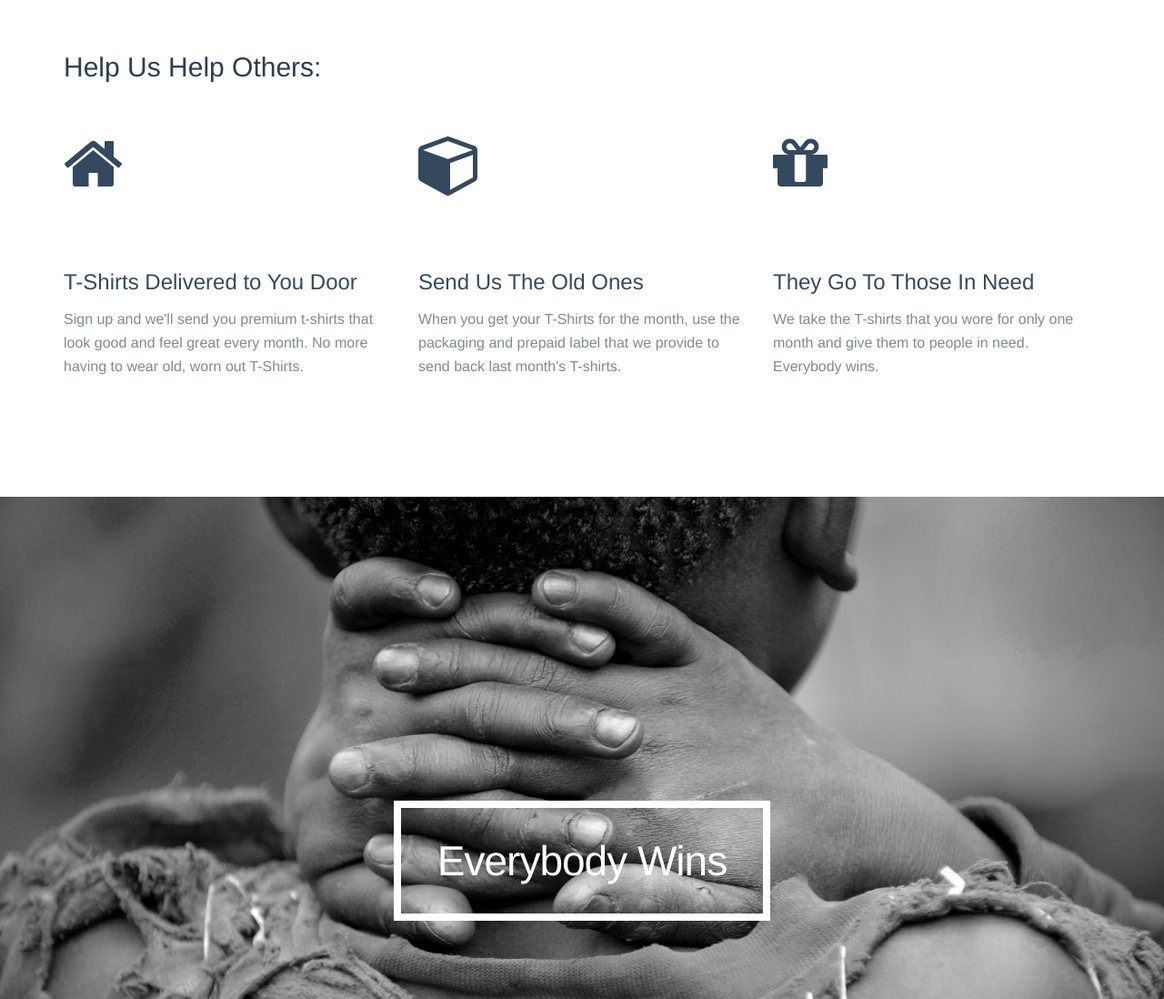
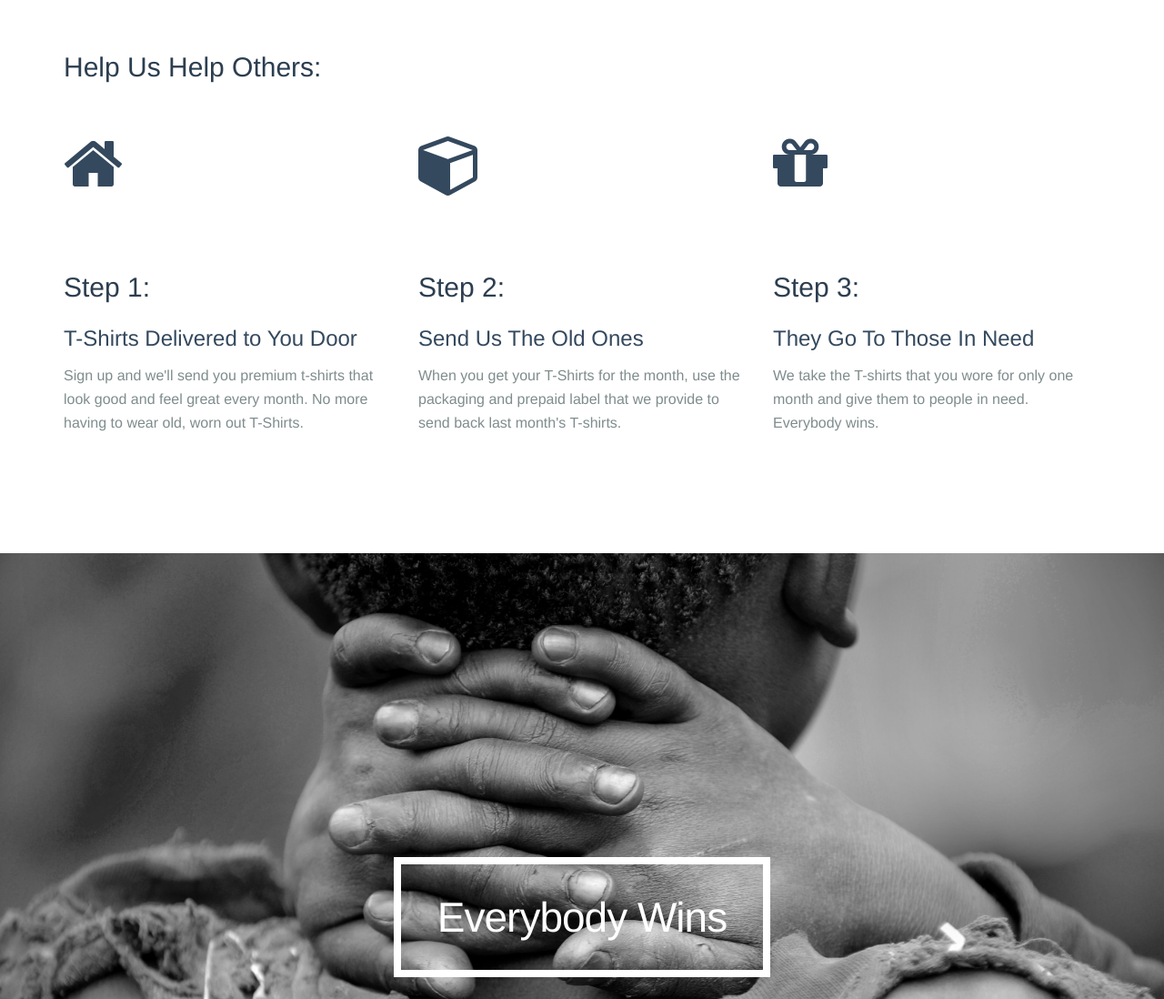
Before and after one commit to chadclark1/T-ShirtCo, a plain HTML site: page index.html in a window 1280 px wide. Shown: the part 1233-2331 px from the top of the page at 91% size. Drawn offline with nearby package versions, Linux system fonts and the light colour scheme; a script that the page names is missing.

Commit message:
icons
icons for steps

```diff
--- a/index.html
+++ b/index.html
@@ -88,8 +88,8 @@
         <div class="row features">
             <div class="col-sm-4">
                 <i class="fa fa-home fa-5x"></i>
-                <!--
-                <h1>Step 1:</h1>
+
+                <h3>Step 1:</h3>
                 <!--
                 <img src="startup/common-files/icons/retina-ready-s@2x.png" alt="" width="117" height="104">
                 -->
@@ -99,8 +99,8 @@
             </div>
             <div class="col-sm-4">
                 <i class="fa fa-cube fa-5x"></i>
-                <!--
-                <h1>Step 2:</h1>
+
+                <h3>Step 2:</h3>
                 <!--
                 <img src="startup/common-files/icons/clock@2x.png" alt="" width="104" height="104">
                 -->
@@ -110,8 +110,8 @@
             </div>
             <div class="col-sm-4">
                 <i class="fa fa-gift fa-5x"></i>
-                <!--
-                <h1>Step 3:</h1>
+
+                <h3>Step 3:</h3>
                 <!--
                 <img src="startup/common-files/icons/rocket@2x.png" alt="" width="101" height="101">
                 -->
--- a/static/css/style.css
+++ b/static/css/style.css
@@ -1098,15 +1098,19 @@ body > .navbar-collapse .navbar-search .btn-primary:hover {
 .content-4 .features > [class*="col-sm-"] {
   position: relative;
   padding-top: 180px;
-  padding-bottom: 50px;
+  padding-bottom: 0px;
 }
 .content-4 .features > [class*="col-sm-"] > i {
   position: absolute;
   left: 15px;
   top: 30px;
-  border: 3px;
   color: #34495e;
 }
+
+.content-4 .features h3 {
+  margin-top-top: -500x;
+}
+
 .content-4 .features:last-child > [class*="col-sm-"],
 .content-4 .features.last > [class*="col-sm-"] {
   padding-bottom: 0;
```
